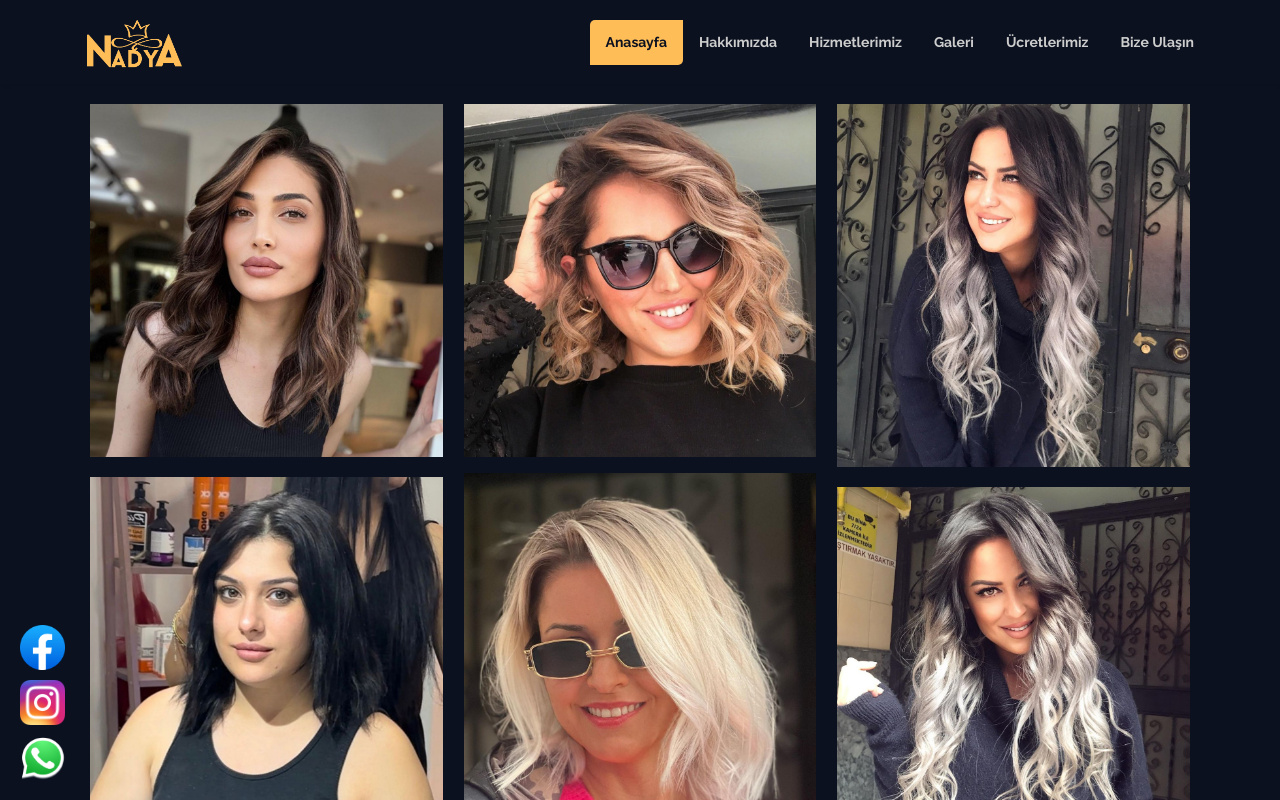
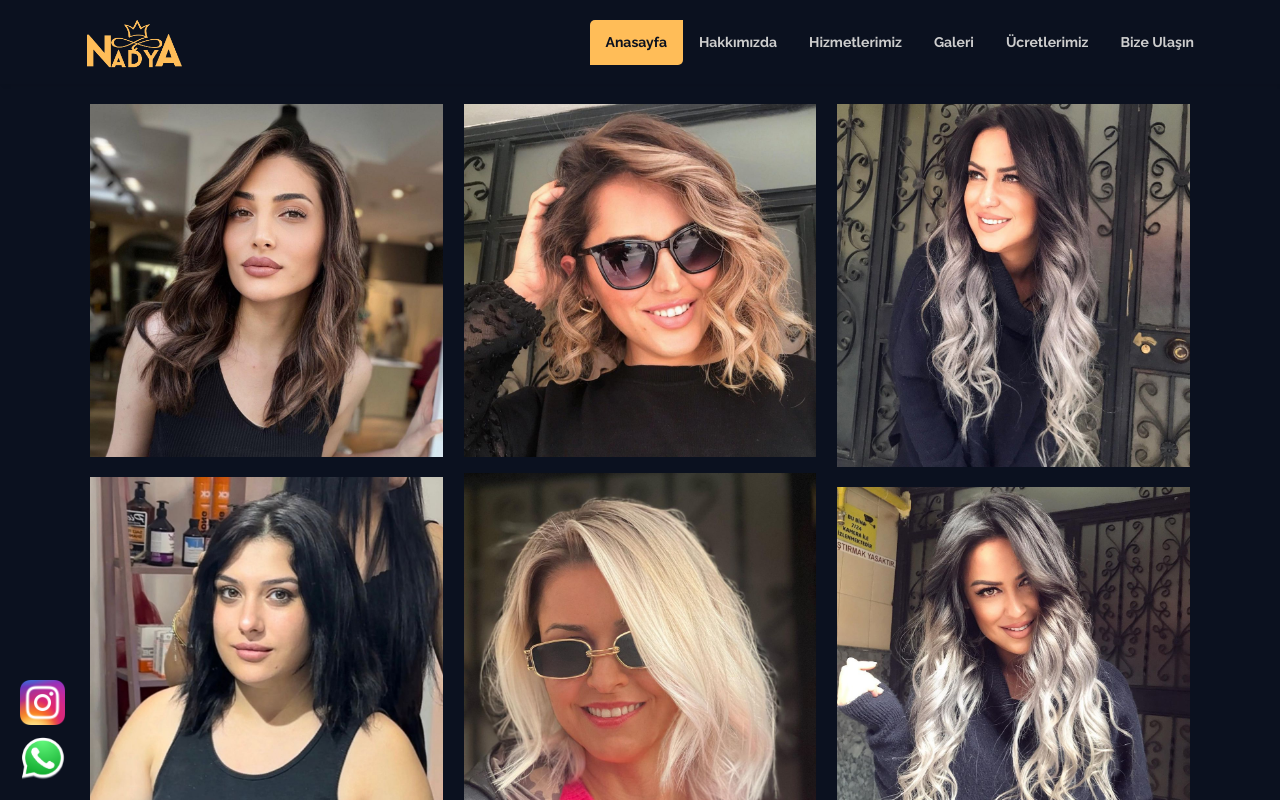
Before and after one commit to nadyabeauty/nadyabeauty.github.io, a plain HTML site: page page2.html in a window 1280 px wide. Shown: the top 800 px of the page. Drawn offline with nearby package versions, Linux system fonts and the light colour scheme; files whose address does not match are found by name; a web font is replaced by a local one.

Commit message:
remove_facebook

```diff
--- a/page2.html
+++ b/page2.html
@@ -61,9 +61,7 @@ img.whatsapp-icon {
   <a href="https://www.instagram.com/nadyakuaforeskisehir" class="instagram-link">
     <img src="img/instagram.png" alt="Instagram" class="instagram-icon">
   </a>
-  <a href="https://www.facebook.com/profile.php?id=61556341664861" class="facebook-link">
-    <img src="img/facebook.png" alt="Facebook" class="facebook-icon">
-  </a>
+
       <section id="topbar" class="d-none d-lg-block">
         <div class="container clearfix">
           <div class="contact-info float-left">
```
Also changed, not shown: galeri.html (+1 -3 lines), hizmetler.html (+3 -4 lines), index.html (+2 -4 lines), page3.html (+1 -3 lines).
